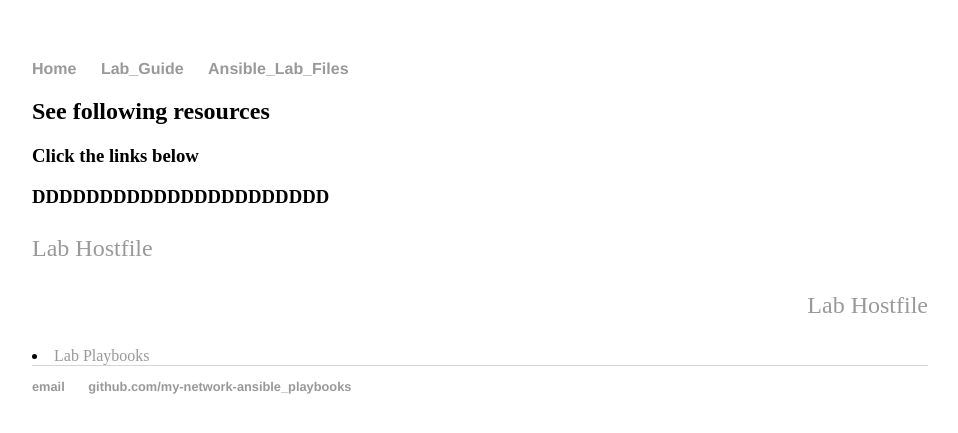
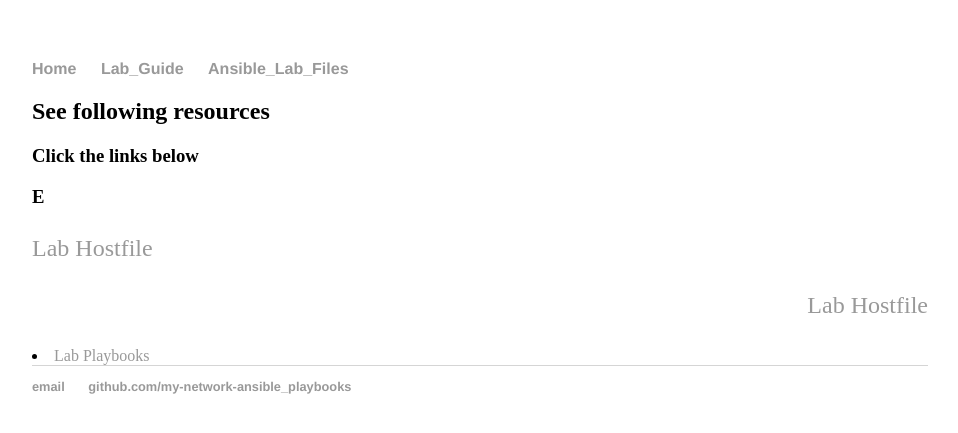
Before and after one commit to craigeowen/craigeowen.github.io, a Jekyll site: the page built from ansible/index.html, in a window 1280 px wide. Shown: the top 433 px of the page, without its empty margins (160-1118 px from the left). Built offline with Jekyll 4.4.1, drawn with Linux system fonts in a browser that asks for light colours.

Commit message:
Update index.html

```diff
--- a/ansible/index.html
+++ b/ansible/index.html
@@ -5,8 +5,7 @@ title: Ansible Resources
 
 <h2>See following resources</h2>
 <h3> Click the links below</h3>
-<h3> DDDDDDDDDDDDDDDDDDDDDD</h3>
+<h3> E</h3>
 
-<p align="left"><a href="https://github.com/craigeowen/my-network-ansible_playbooks/tree/master/ansible_files/hosts.txt">Lab Hostfile</a></p>
-<p align="right"><a href="https://github.com/craigeowen/my-network-ansible_playbooks/tree/master/ansible_files/hosts.txt">Lab Hostfile</a></p>
+<p align="left"><a href="https://github.com/craigeowen/my-network-ansible_playbooks/tree/master/ansible_files/hosts.txt">Lab Hostfile</a></p><p align="right"><a href="https://github.com/craigeowen/my-network-ansible_playbooks/tree/master/ansible_files/hosts.txt">Lab Hostfile</a></p>
 <li><a href="https://github.com/craigeowen/my-network-ansible_playbooks/tree/master/ansible_files/">Lab Playbooks</a></li>
```
